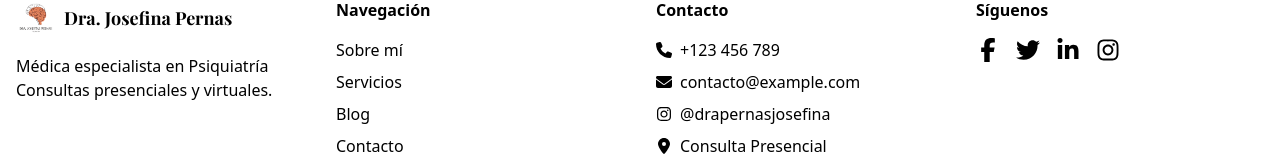
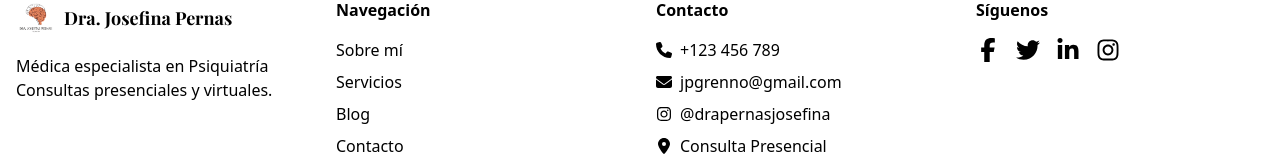
Before and after one commit to clientesweb/drpernasjosefina, a Next.js app: page /about in a window 1280 px wide. Shown: the part 1599-1759 px from the top of the page. Built offline with nearby package versions, Linux system fonts and the light colour scheme; a web font is replaced by a local one.

Commit message:
Actualizar footer.tsx

```diff
--- a/components/footer.tsx
+++ b/components/footer.tsx
@@ -45,13 +45,13 @@ Consultas presenciales y virtuales.
           <div>
             <h3 className="font-bold mb-4">Contacto</h3>
             <div className="space-y-2">
-              <a href="tel:+123456789" className="flex items-center text-muted-foreground hover:text-primary">
+              <a href="tel:+54 9 11 4196-6665" className="flex items-center text-muted-foreground hover:text-primary">
                 <FontAwesomeIcon icon={faPhone} className="h-4 w-4 mr-2" />
                 +123 456 789
               </a>
-              <a href="mailto:contacto@example.com" className="flex items-center text-muted-foreground hover:text-primary">
+              <a href="mailto:jpgrenno@gmail.com" className="flex items-center text-muted-foreground hover:text-primary">
                 <FontAwesomeIcon icon={faEnvelope} className="h-4 w-4 mr-2" />
-                contacto@example.com
+                jpgrenno@gmail.com
               </a>
               <a href="https://instagram.com/drapernasjosefina" className="flex items-center text-muted-foreground hover:text-primary">
                 <FontAwesomeIcon icon={faInstagram} className="h-4 w-4 mr-2" />
```
